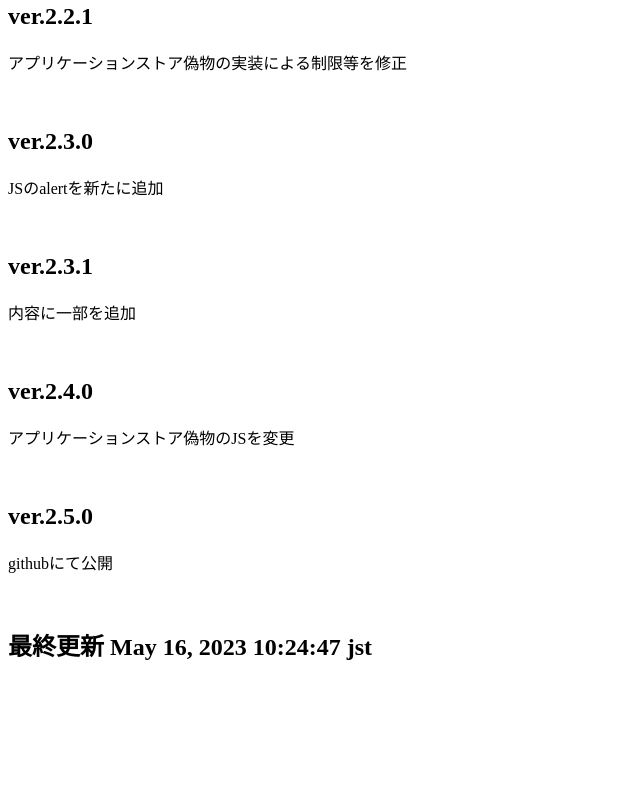
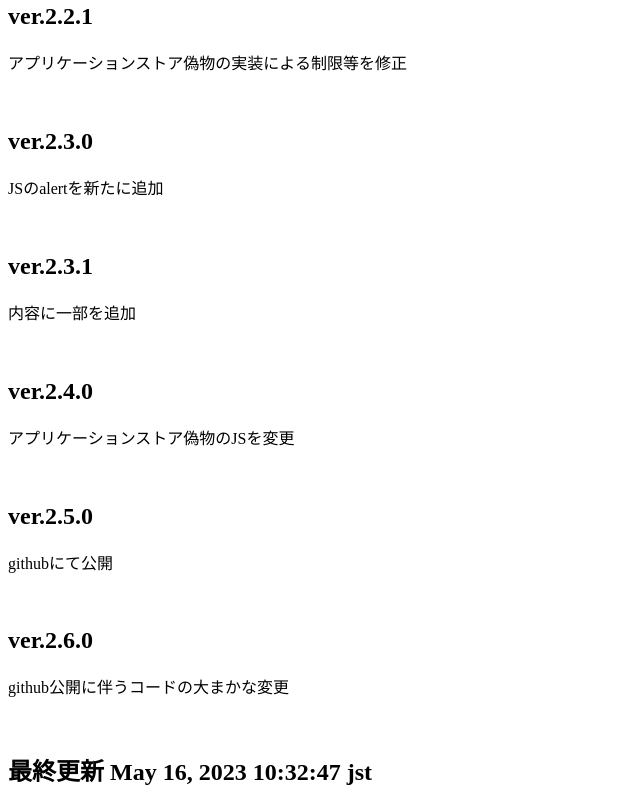
Before and after one commit to kado-kado/caveat3, a plain HTML site: page index.html in a window 1280 px wide. Shown: the part 1516-2323 px from the top of the page, without its empty margins (0-640 px from the left). Before the commit the page ends 2198 px from the top, so only its background shows below. Drawn offline with Linux system fonts and the light colour scheme.

Commit message:
index.html

```diff
--- a/index.html
+++ b/index.html
@@ -55,6 +55,9 @@
   <p>githubにて公開</p>
   <br>
   </div>
+  <h2>ver.2.6.0</h2>
+  <p>github公開に伴うコードの大まかな変更</p>
+  <br>
 <div>
-  <h2>最終更新 May 16, 2023 10:24:47 jst</h2>
+  <h2>最終更新 May 16, 2023 10:32:47 jst</h2>
 </div>
```
